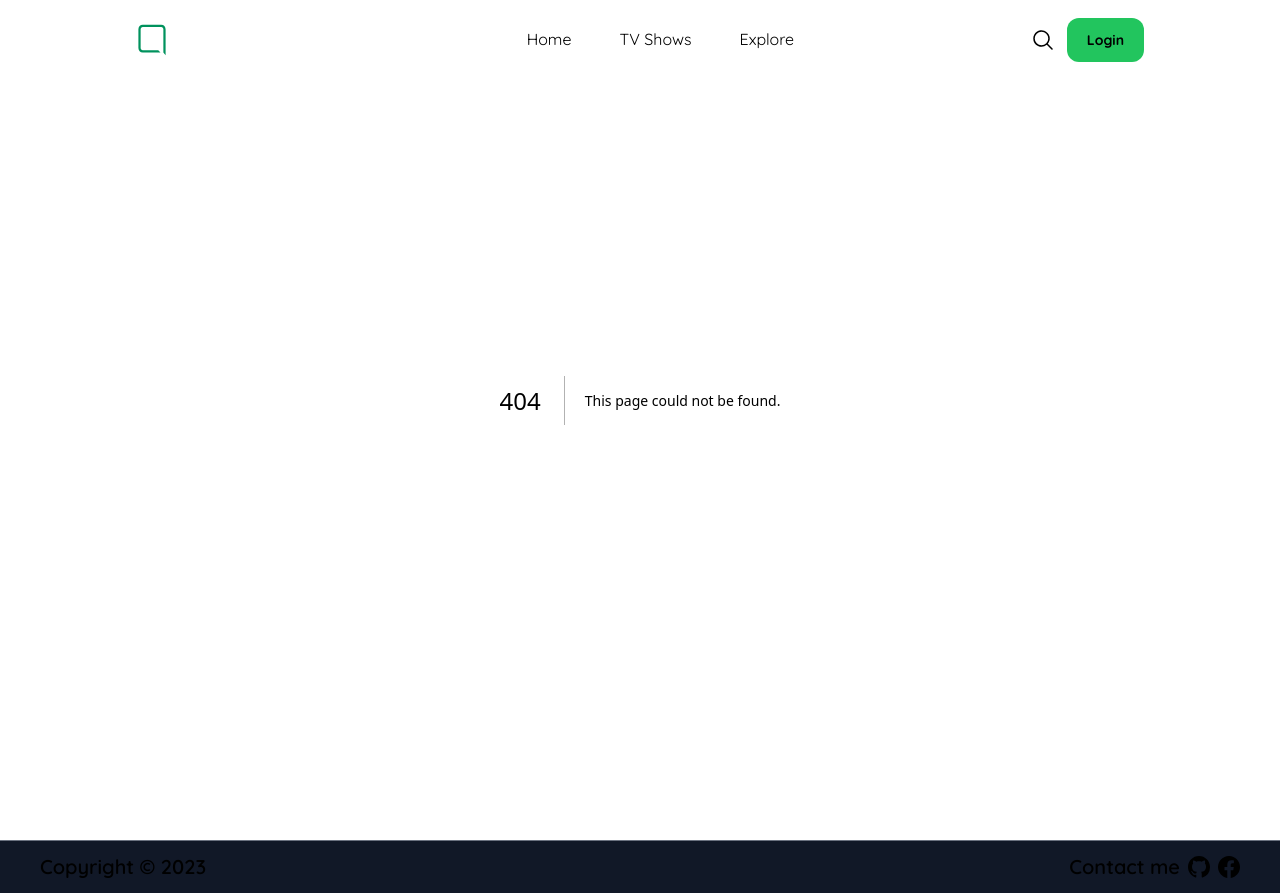
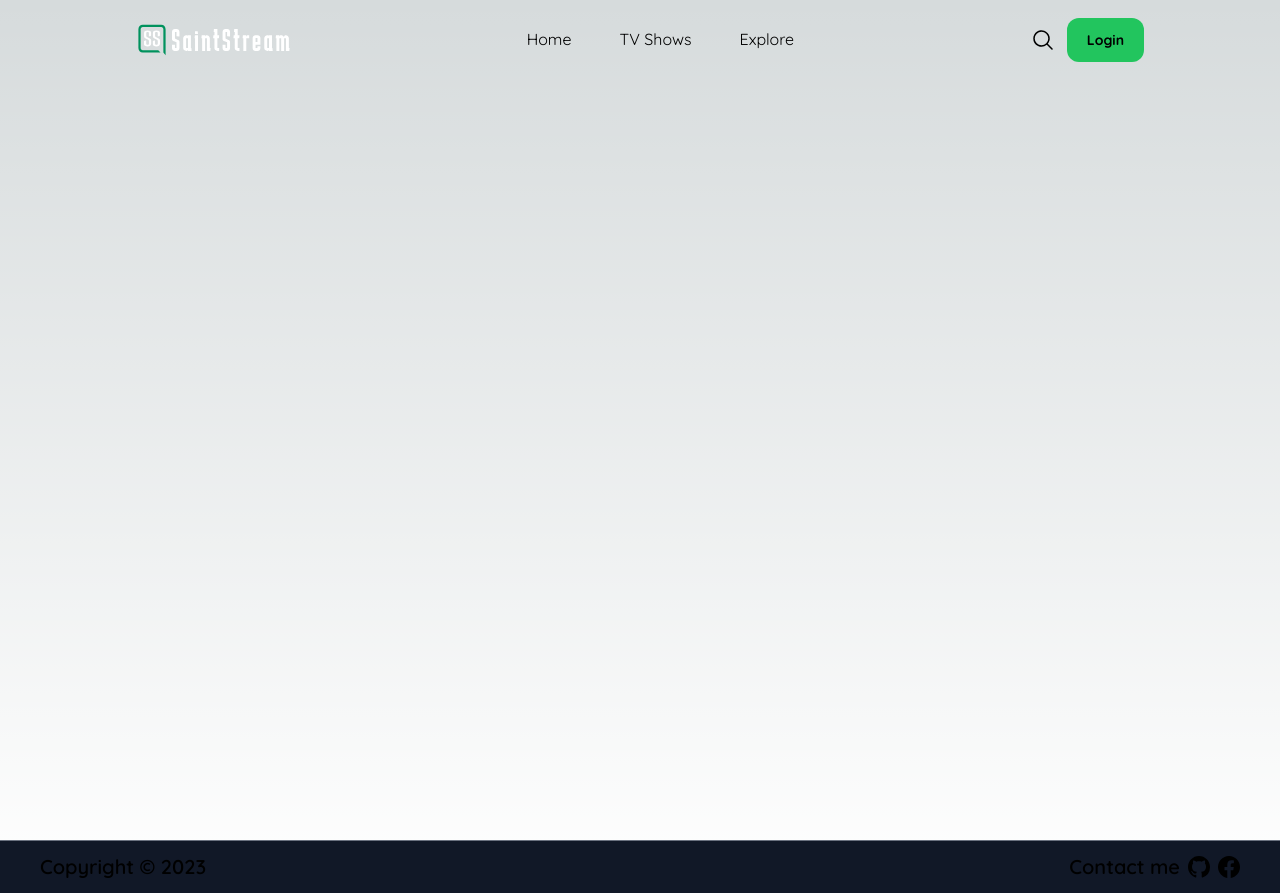
Before and after one commit to HoaLe69/SaintStream, a Next.js app: page /login in a window 1280 px wide. Before the commit this address had no page. Built offline with nearby package versions, Linux system fonts and the light colour scheme.

Commit message:
implement next auth

```diff
--- /dev/null
+++ b/app/(auth)/login/page.tsx
@@ -0,0 +1,3 @@
+export default function Page() {
+  return <div className="min-h-screen flex items-center justify-center"></div>
+}
--- /dev/null
+++ b/app/api/auth/[...nextauth]/route.ts
@@ -0,0 +1 @@
+export { GET, POST } from '@/auth'
--- a/components/banner.tsx
+++ b/components/banner.tsx
@@ -3,7 +3,7 @@ import { fetchDetail } from '@/lib/data'
 import { MovieDetail } from '@/lib/definitions'
 import Image from 'next/image'
 import MovieActions from './movie-actions'
-import { DETAIL_MOVIES, VIDEOS_KEY } from '@/lib/endpoint'
+import { DETAIL_MOVIES } from '@/lib/endpoint'
 
 export default async function Banner({ movieId }: { movieId: string }) {
   const banner: MovieDetail = await fetchDetail(DETAIL_MOVIES(movieId))
--- a/components/filter/filter-date.tsx
+++ b/components/filter/filter-date.tsx
@@ -1,5 +1,6 @@
 'use client'
 import { useSearchParams, usePathname, useRouter } from 'next/navigation'
+
 export default function FilterDate() {
   const pathname = usePathname()
   const { replace } = useRouter()
--- a/components/separate.tsx
+++ b/components/separate.tsx
@@ -1,3 +1,4 @@
+import { useSession } from 'next-auth/react'
 export default function Separate({ distance }: { distance: string }) {
   return <div style={{ height: `${distance}px` }} className="min-w-screen" />
 }
--- a/package.json
+++ b/package.json
@@ -12,6 +12,7 @@
     "@heroicons/react": "^2.1.1",
     "clsx": "^2.0.0",
     "next": "14.0.4",
+    "next-auth": "^5.0.0-beta.5",
     "react": "^18",
     "react-dom": "^18",
     "swiper": "^11.0.5"
```
Also changed, not shown: auth.ts (added, +10 -0 lines), 1 other file (tests, documents, lock files or other folders).
